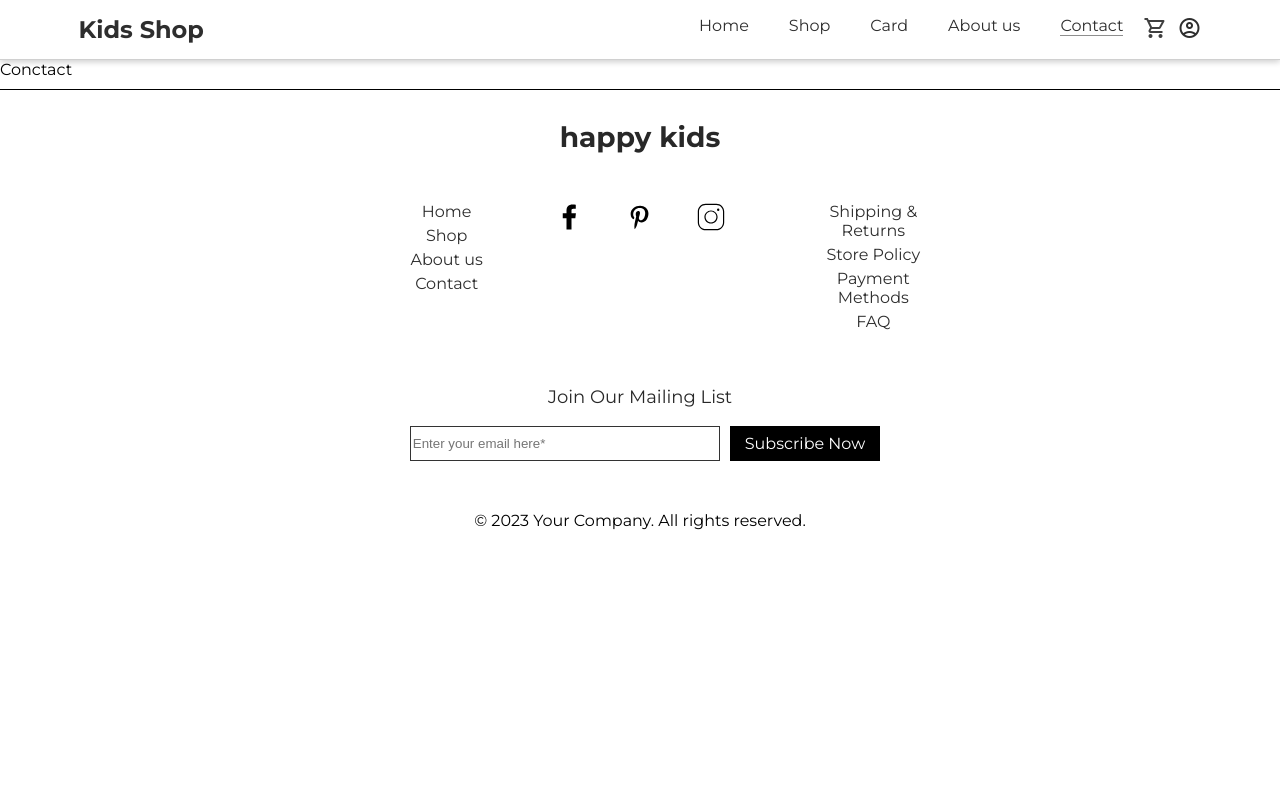
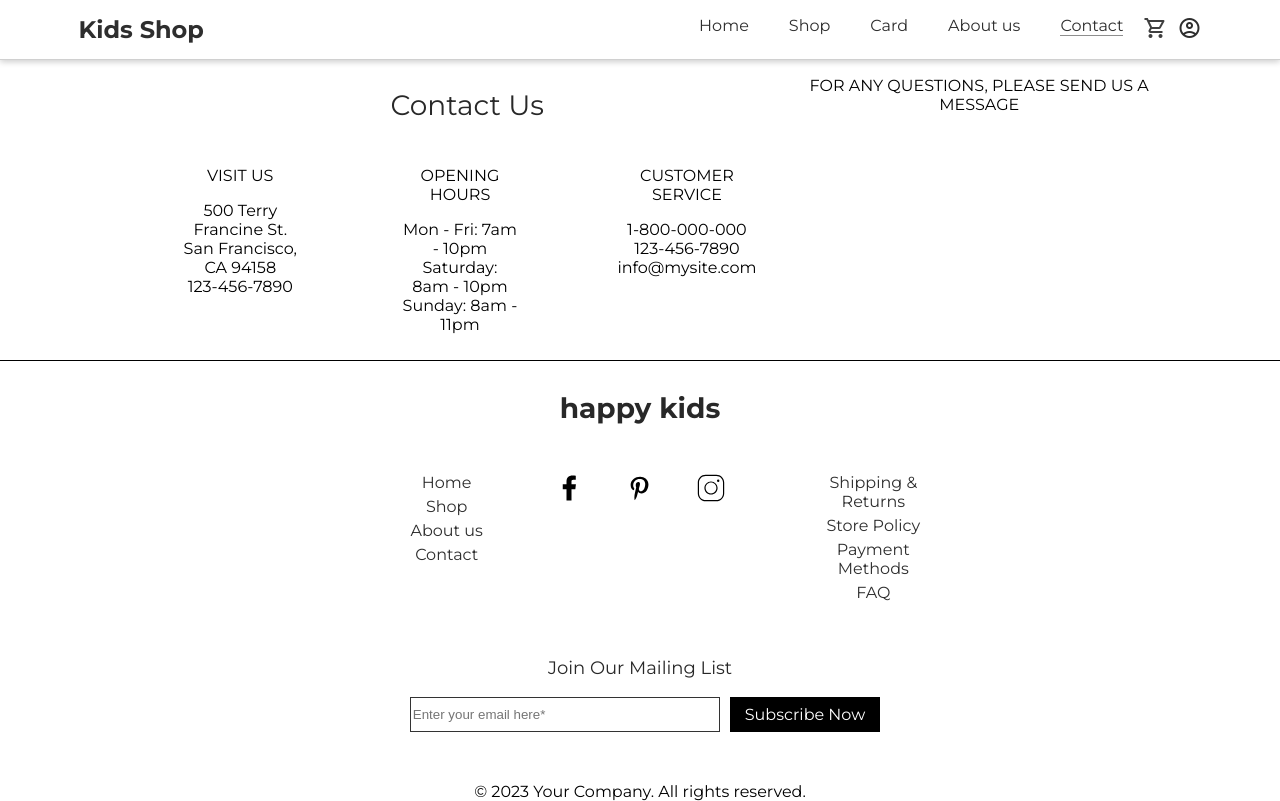
Before and after one commit to maksymskvr1324/Shop_kids, a React (Create React App) app: page /Contact in a window 1280 px wide. Built offline with nearby package versions, Linux system fonts and the light colour scheme.

Commit message:
додав трохи стилів сторінка contsct

```diff
--- /dev/null
+++ b/src/css/contact.css
@@ -0,0 +1,30 @@
+.contact{
+    max-width: 80%;
+    margin: 0 auto;
+
+}
+
+.contact-info{
+    display: flex;
+    text-align: center;
+    margin: 0 auto;
+}
+
+.cont_toitle{
+    color: #282828;
+    font-size: 28px;
+    text-align: center;
+}
+
+
+.address,
+.opening-hours,
+.customer-service {
+  padding: 0px 50px 0px 50px;
+}
+
+
+.contact_form{
+    text-align: center;
+    align-items: center;
+}
--- a/src/pages/Contact.tsx
+++ b/src/pages/Contact.tsx
@@ -5,7 +5,46 @@ export default function Conctact(){
     return(
         <>
             <Navbar/>
-            <div>Conctact</div>
+            <div className="contact">
+                <div className="contact_us">
+                    <p className="cont_toitle">Contact Us</p>
+                    <div className="contact-info">
+                        <div className="address">
+                            <p>VISIT US</p>
+                            <p>
+                            500 Terry Francine St. <br />
+                            San Francisco, CA 94158 <br />
+                            123-456-7890
+                            </p>
+                        </div>
+
+                        <div className="opening-hours">
+                            <p>OPENING HOURS</p>
+                            <p>
+                            Mon - Fri: 7am - 10pm <br />
+                            Saturday: 8am - 10pm <br />
+                            Sunday: 8am - 11pm
+                            </p>
+                        </div>
+
+                        <div className="customer-service">
+                            <p>CUSTOMER SERVICE</p>
+                            <p>
+                            1-800-000-000 <br />
+                            123-456-7890 <br />
+                            info@mysite.com
+                            </p>
+                        </div>
+                    </div>
+                </div>
+
+                <div className="contact_form">
+                    <div className="contact_title">
+                        <p>FOR ANY QUESTIONS, PLEASE SEND US A MESSAGE</p>
+                    </div>
+                </div>
+                <div className="contact_map"></div>
+            </div>
             <Footer/>
         </>
     )
```
Also changed, not shown: src/index.tsx (+4 -3 lines).
